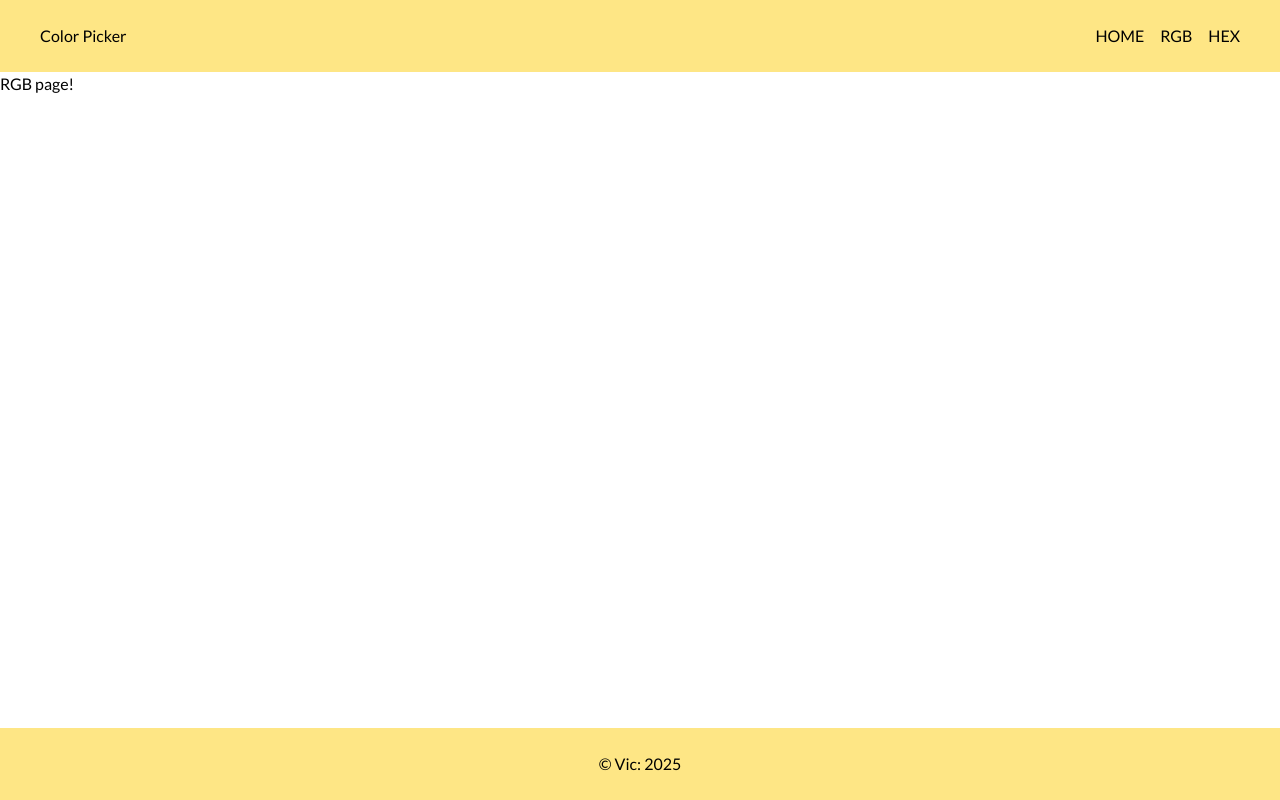
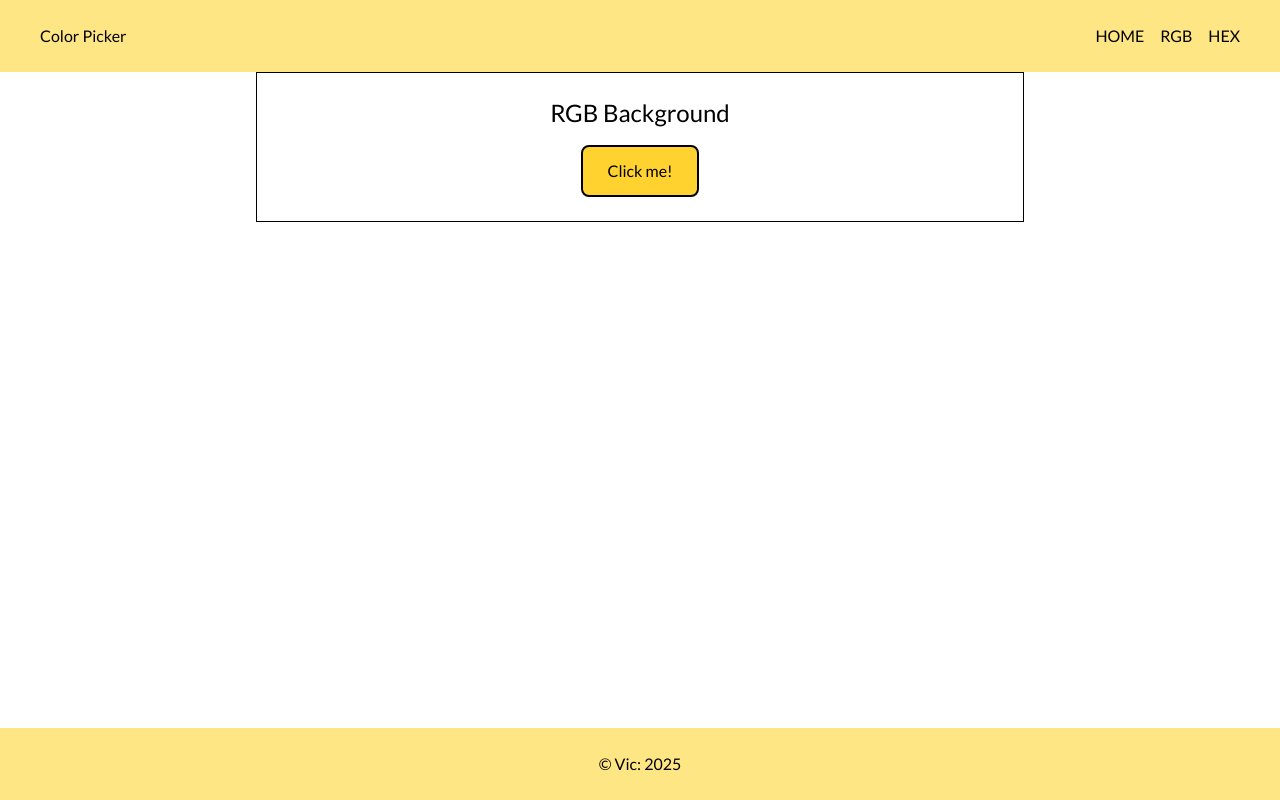
Before and after one commit to mvic89/testing-the-color, a Next.js app: page /hex in a window 1280 px wide. Both pictures are taken after a click on the item "RGB". Built offline with nearby package versions, Linux system fonts and the light colour scheme.

Commit message:
added pick color button and some styling of it

```diff
--- /dev/null
+++ b/src/app/components/ColorPick/index.tsx
@@ -0,0 +1,16 @@
+interface ColorPickProps {
+  color: string
+}
+
+const ColorPick = ({color}: ColorPickProps) => {
+  return (
+    <div className="max-w-3xl mx-auto flex flex-col items-center border p-6">
+      <h2 className="text-center text-2xl mb-4">{color}</h2>
+      <a className="inline-block p-3 px-6 rounded-lg border-2 bg-amber-300 hover:bg-amber-400 transition">
+        Click me!
+      </a>
+    </div>
+  )
+}
+
+export default ColorPick
--- a/src/app/hex/page.tsx
+++ b/src/app/hex/page.tsx
@@ -1,8 +1,8 @@
+import ColorPick from "../components/ColorPick"
+
 const Hex = () => {
   return (
-    <div>
-      <h1>HEX page!</h1>
-    </div>
+      <ColorPick color="HEX Background"/>
   )
 }
 
--- a/src/app/rgb/page.tsx
+++ b/src/app/rgb/page.tsx
@@ -1,8 +1,8 @@
+import ColorPick from "../components/ColorPick"
+
 const Rgb = () => {
   return (
-    <div>
-      <h1>RGB page!</h1>
-    </div>
+      <ColorPick color="RGB Background"/>
   )
 }
 
```
